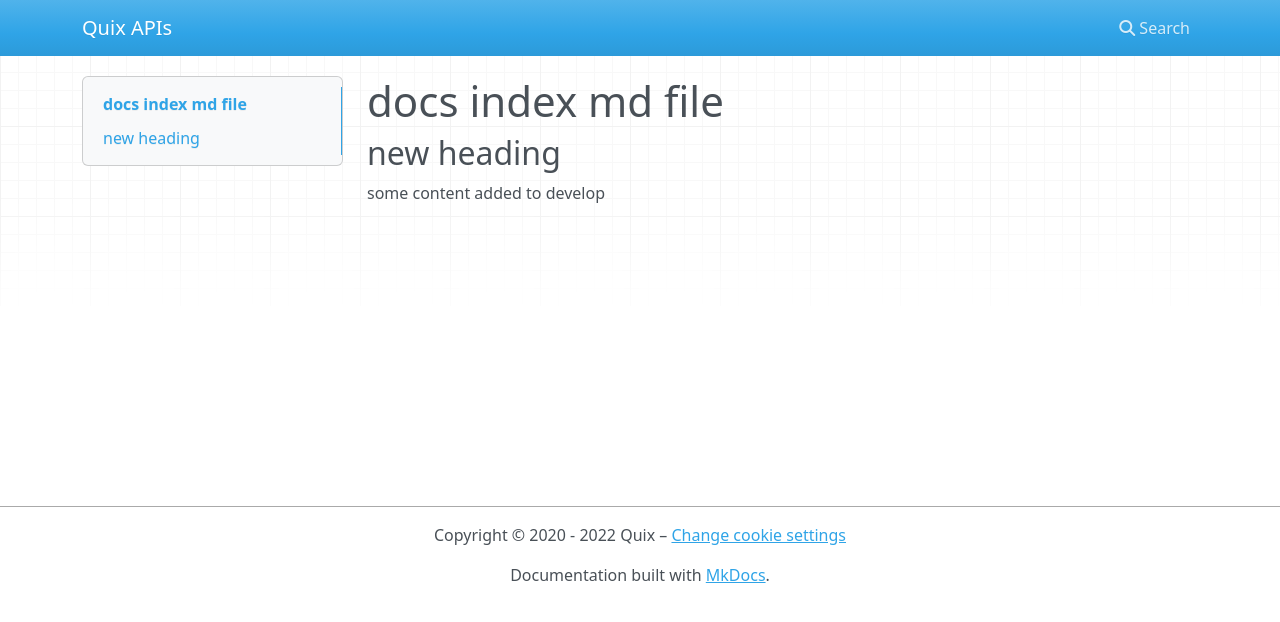
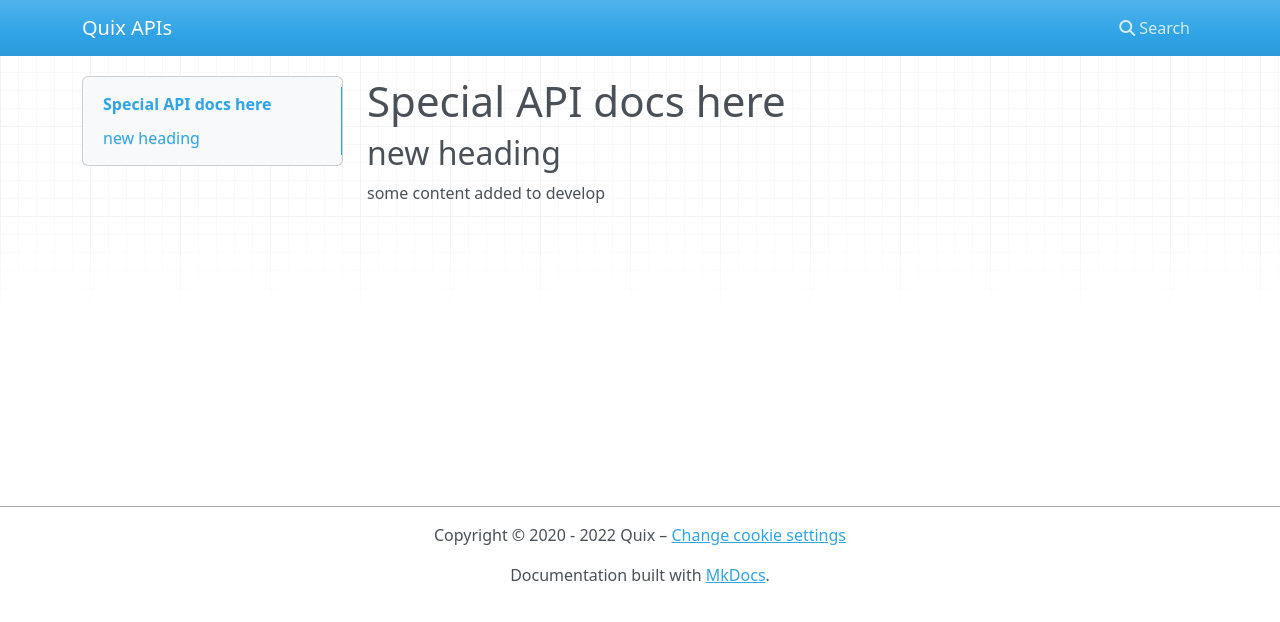
Before and after one commit to quixai/temp-api-docs, an MkDocs documentation site: the page built from docs/index.md, in a window 1280 px wide. Shown: the top 622 px of the page. Built offline with MkDocs 1.6.1, drawn with Linux system fonts in a browser that asks for light colours; nearby versions of some CDN libraries.

Commit message:
Update index.md

```diff
--- a/docs/index.md
+++ b/docs/index.md
@@ -1,4 +1,4 @@
-# docs index md file
+# Special API docs here
 
 ## new heading
 
```
